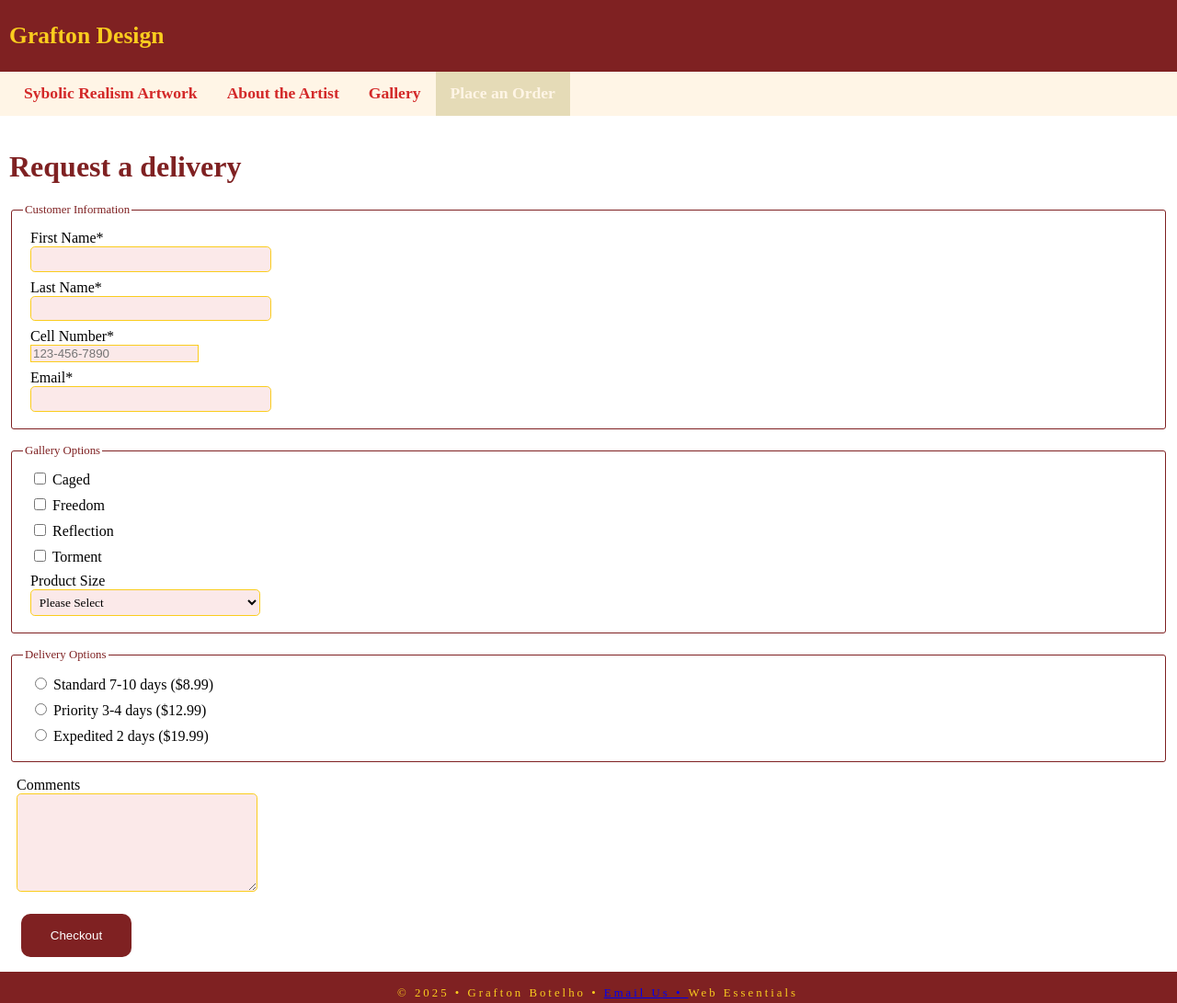
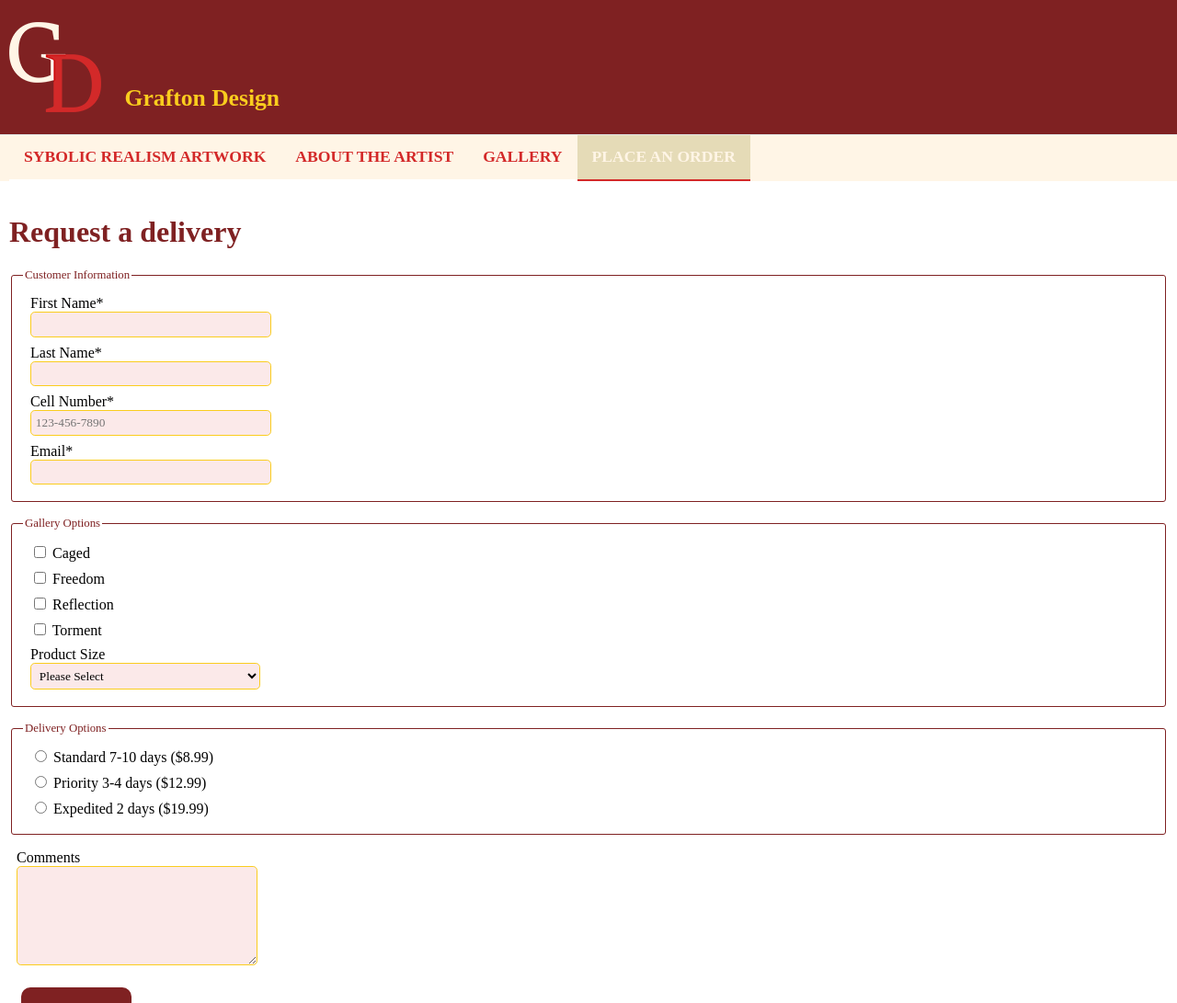
Before and after one commit to GraftonBotelho2003/dwdd1600, a plain HTML site: page 06form/order.html in a window 1280 px wide. Shown: the top 1091 px of the page at 92% size. Drawn offline with Linux system fonts and the light colour scheme; a web font is replaced by a local one.

Commit message:
Add files via upload

```diff
--- a/06form/order.html
+++ b/06form/order.html
@@ -10,13 +10,15 @@
     <link rel="preconnect" href="https://fonts.gstatic.com" crossorigin>
     <link href="https://fonts.googleapis.com/css2?family=Playfair+Display:ital,wght@0,400..900;1,400..900&display=swap" rel="stylesheet">
     <link rel="stylesheet" href="template.css">
+    <link rel="icon" type="image/x-icon" href="favicon.ico">
     <title>Grafton Design: Symbolic Realism Artwork</title>
 </head>
 
 <body>
     <!--Start the page head-->
     <header>
-        <span>Grafton Design</span>
+        <img src="images/icon.png" alt="site logo" width="100" height="98">
+        <div><span>Grafton Design</span> </div>
     </header>
 
     <!--Start the page navigation-->
@@ -42,7 +44,7 @@
         </label>
         <label>Cell Number*<input type="tel" name="phone" required placeholder="123-456-7890">
         </label>
-        <label> Email*<input type="text" name="email" required>
+        <label> Email*<input type="email" name="email" required>
         </label>
     </fieldset>
 
@@ -88,7 +90,7 @@
 
     <!--Start the page footer -->
     <footer>
-        <p>&copy; 2025 &bull; Grafton Botelho &bull; <a href="graftondesign@gmail.com">Email Us &bull; </a> Web Essentials</p>
+        <p>&copy; 2025 &bull; Grafton Botelho &bull; Web Essentials</p>
 
     </footer>
 </body>
--- a/06form/template.css
+++ b/06form/template.css
@@ -7,12 +7,77 @@ body {
 header{
     background-color: #7f2122;
     padding: 1.5rem 10px;
+    display: flex;
+    align-items: flex-end;
+}
+header div{
+    padding-left: 2vw;
 }
 header span{
     color: #facd1e;
     font-size: 1.6rem;
     font-weight: 900;
 }
+
+/* small screens */
+@media only screen and (max-width: 800px){
+    nav ul{
+        margin: 0;
+        padding: 0 2vw;
+        list-style-type: none;
+
+    }
+    nav a{
+        display: block;
+        padding: .8rem;
+        text-decoration: none;
+        font-weight: 700;
+        text-transform: capitalize;
+        text-align: center;
+        border-bottom:solid 1px #aaa;
+        color: #d32929;
+    }
+    nav .active a{
+        background-color: #d32929;
+        background-image: linear-gradient(to bottom, #d32929,#7f2122);
+        color:white;
+    }
+
+    } /*end of the media query*/
+
+
+    /*BIGs screens*/
+    @media only screen and (min-width: 801px){
+        nav {
+            border-top: solid 1px #E0E6E6;
+
+        }
+        nav ul {
+            margin: 0;
+            padding: 0 2vw;
+            list-style-type: none;
+            display: flex;
+        }
+        nav a {
+            display: block;
+            padding: 1.2rem 1rem .3rem 1rem;
+            font-size: 1rem;
+            text-decoration: none;
+            color: #8C501B;
+            font-weight: 600;
+            text-transform: uppercase;
+            text-align: center;
+            border-bottom: solid 2px #fff;
+        }
+
+        nav .active a {
+            border-bottom: solid 2px #d32929;
+        }
+        nav a:hover {
+            color: #000;
+        }
+
+    } /*end of the media query*/
 
 
 /*navigation stuff here*/
@@ -119,6 +184,15 @@ figure.wrapped figcaption{
     font-size: .75rem;
 }
 
+.artist{
+    width:100%;
+    margin: 0;
+}
+.artist img{
+    width: 100%;
+    height: auto;
+}
+
 div.gallery{
     display: flex;
     flex-wrap: wrap;
@@ -134,6 +208,11 @@ div.gallery figcaption{
     padding-bottom: 1rem;
 }
 
+div.gallery img:hover {
+    box-shadow: 0px 0px 10px #facd1e;
+}
+
+
 
 .class fieldset {
     border: 1px solid #7f2122;
@@ -148,27 +227,38 @@ font-size: .8rem;
     margin: .5rem;
 }
 
-.class label, .class select, .class [type=text], .class [type=tel], .class textarea {
+.class label,
+.class select,
+.class [type=text],
+.class [type=tel],
+.class [type=email],
+.class textarea {
     display: block;
 }
 
-.class [type=text], .class [text=tel], .class select, .class textarea {
-
+.class [type=text],
+.class [type=tel],
+.class [type=email],
+.class select,
+.class textarea {
     border: solid 1px #facd1e;
-    background-color:rgba(211,41,41,0.1) ;
+    background-color: rgba(211, 41, 41, 0.1);
     padding: .3rem;
     width: 250px;
     border-radius: .3rem;
     font-family: "preconnect", serif;
     font-weight: 200;
+}
 
-}
 .class textarea {
     height: 6rem;
 }
 
-.class :required {
-    background-color: rgba(211,41,41,0.1);
+/* For required fields */
+.class input:required,
+.class select:required,
+.class textarea:required {
+    background-color: rgba(211, 41, 41, 0.1);
     border: solid 1px #facd1e;
 }
 
```
Also changed, not shown: 06form/about.html (+3 -1 lines), 06form/gallery.html (+4 -2 lines), 06form/index.html (+9 -2 lines), 06form/thanks.html (+4 -2 lines), 06form/favicon.ico (added), 06form/images/hero.jpeg (added), 06form/images/icon.png (added), 1 other file.
